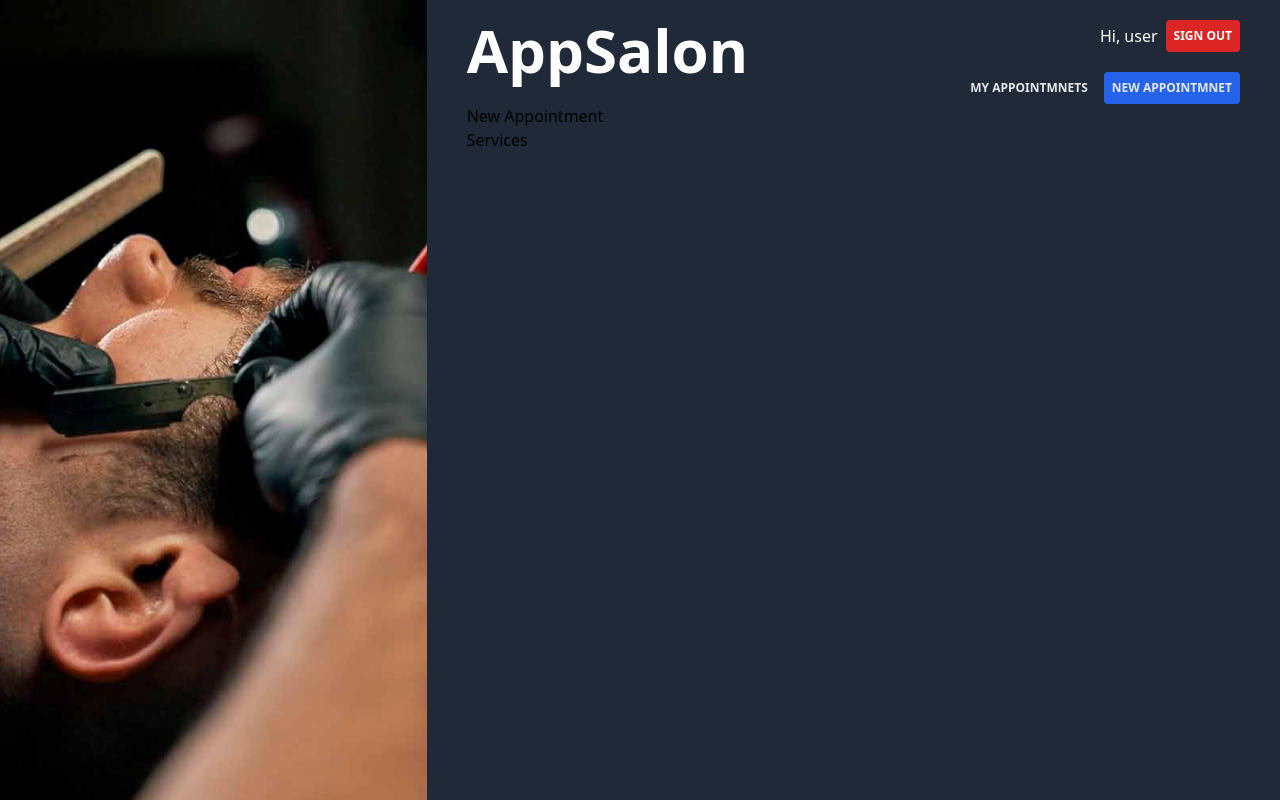
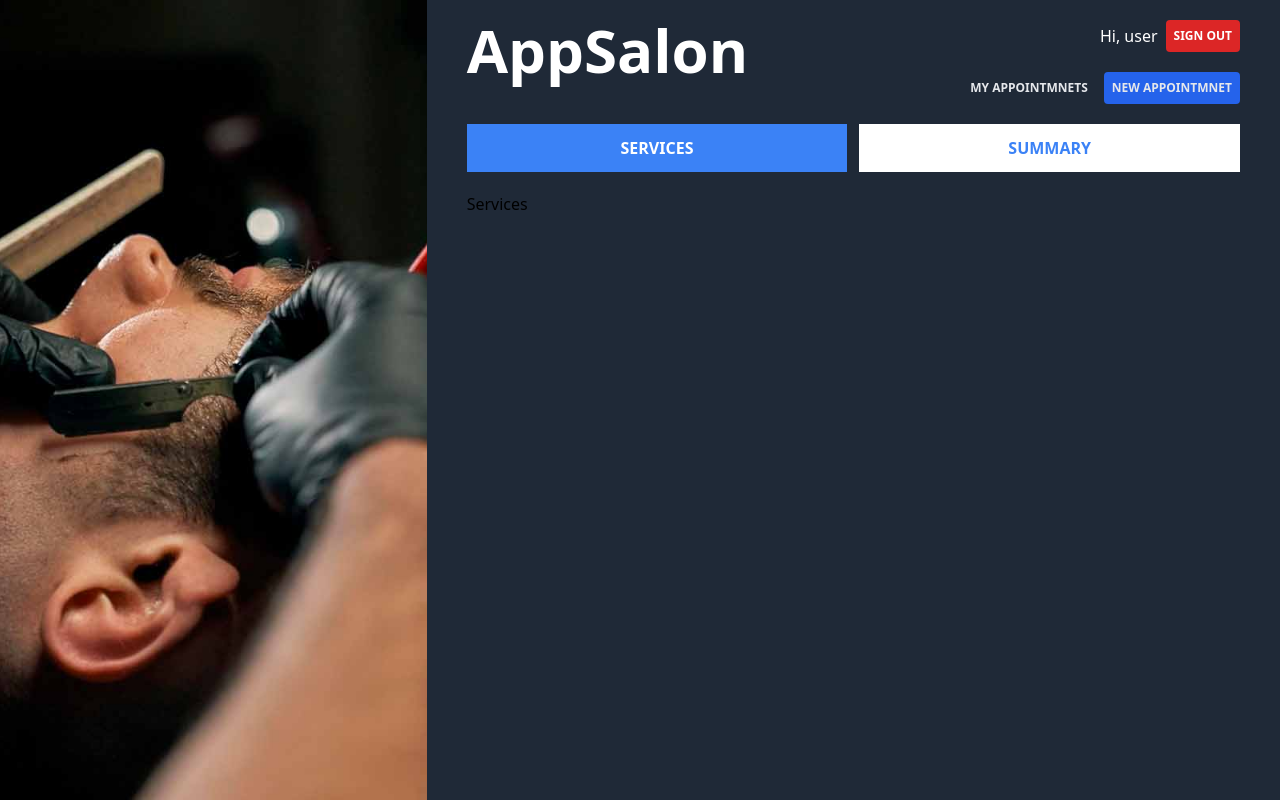
Before and after one commit to mcplux/appsalon-front, a Vue app: page /appointments/new in a window 1280 px wide. Built offline with nearby package versions, Linux system fonts and the light colour scheme.

Commit message:
add navigation to new appointment

```diff
--- a/src/views/Appointments/NewAppointmentLayout.vue
+++ b/src/views/Appointments/NewAppointmentLayout.vue
@@ -1,8 +1,25 @@
 <script setup lang="ts">
+import { useRoute } from 'vue-router'
 
+const route = useRoute()
 </script>
 
 <template>
-  <h1>New Appointment</h1>
+  <nav class="my-5 flex gap-3">
+    <RouterLink
+      :to="{ name: 'new-appointment' }"
+      class="flex-1 text-center p-3 uppercase font-extrabold hover:bg-blue-600 hover:text-white"
+      :class="[ route.name === 'new-appointment' ? 'bg-blue-500 text-white' : 'bg-white text-blue-500' ]"
+      >
+        Services
+    </RouterLink>
+    <RouterLink
+      :to="{ name: 'appointment-details' }"
+      class="flex-1 text-center p-3 uppercase font-extrabold hover:bg-blue-600 hover:text-white"
+      :class="[ route.name === 'appointment-details' ? 'bg-blue-500 text-white' : 'bg-white text-blue-500' ]"
+      >
+        Summary
+    </RouterLink>
+  </nav>
   <RouterView />
 </template>
```
